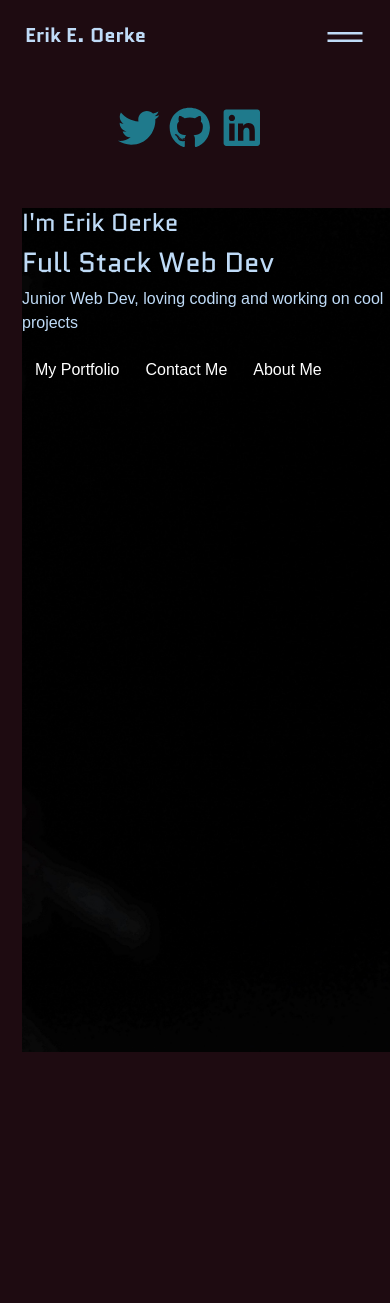
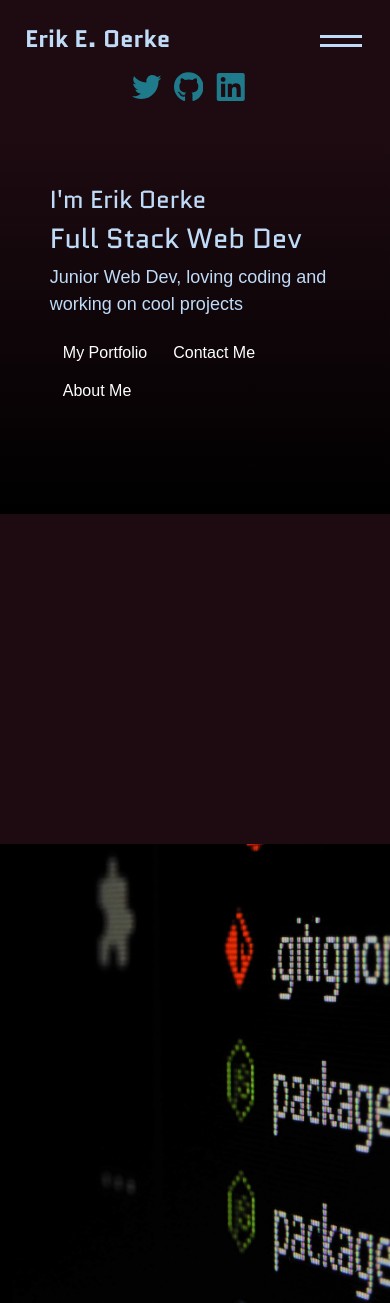
Before and after one commit to eeoerkeedu/eeo-Portfolio-mk3, a React (Create React App) app in the folder client/: page / in a window 390 px wide. Shown: the top 1303 px of the page. Before the commit the page ends 1052 px from the top, so only its background shows below. Built offline with nearby package versions, Linux system fonts and the light colour scheme; a web font is replaced by a local one.

Commit message:
more modification to the home page

```diff
--- a/client/src/App.js
+++ b/client/src/App.js
@@ -4,7 +4,7 @@ import "./App.css";
 
 import { Socialicons } from "./components/socialIcons";
 import Headermain from "./components/header";
-import Home from "./pages/home";
+import Home from "./pages/Home/Home";
 
 function App() {
 	return (
--- a/client/src/components/header/index.js
+++ b/client/src/components/header/index.js
@@ -90,8 +90,6 @@ const Headermain = () => {
 				</div>
 			</header>
 			<div className="br-top"></div>
-
-			<div className="br-left"></div>
 		</>
 	);
 };
--- a/client/src/components/header/style.css
+++ b/client/src/components/header/style.css
@@ -28,7 +28,7 @@
 	margin: 0;
 	border: unset;
 	background: var(--primary-color);
-	font-size: 1.25rem;
+	font-size: 1.5rem;
 	font-family: var(--headers-font-family);
 	color: var(--text-color-2);
 	line-height: 2;
@@ -54,7 +54,7 @@
 	top: 0;
 	height: 10px;
 	left: 0;
-	width: 100%;
+	width: 100vw;
 }
 
 .br-bottom {
--- a/client/src/components/socialIcons/index.js
+++ b/client/src/components/socialIcons/index.js
@@ -4,6 +4,7 @@ import { FaGithub, FaTwitter, FaLinkedin } from "react-icons/fa";
 
 export const Socialicons = (params) => {
 	return (
+		<div className="socials">
 			<div className="stick_follow_icon">
 				<ul>
 					{"https://twitter.com/Littletzar" && (
@@ -44,5 +45,6 @@ export const Socialicons = (params) => {
 					)}
 				</ul>
 			</div>
+		</div>
 	);
 };
--- a/client/src/components/socialIcons/style.css
+++ b/client/src/components/socialIcons/style.css
@@ -1,5 +1,6 @@
 .socialicons {
 	font-size: 1rem;
+	z-index: 3;
 }
 
 .stick_follow_icon {
@@ -9,6 +10,7 @@
 	height: 200px;
 	position: fixed;
 	margin-top: -100px;
+
 }
 
 .stick_follow_icon ul {
@@ -18,8 +20,9 @@
 }
 
 .stick_follow_icon svg {
-	width: 1.3em;
-	height: 1.3em;
+	width: 2rem;
+	height: 2rem;
+	padding-right: 2%;
 	fill: var(--text-color)
 }
 
@@ -65,8 +68,8 @@
 		display: flex;
 		flex-direction: row-reverse;
 		justify-content: center;
-		padding: 40px 0;
 		align-items: center;
+		background-color: #1E0B11;
 	}
 
 	.stick_follow_icon p {
--- a/client/src/index.css
+++ b/client/src/index.css
@@ -4,7 +4,7 @@
 	--secondary-color: #053C5E;
 	--text-color: #1F7A8C;
 	--text-color-2: #BFDBF7;
-	--overlay-color: rgb(12 12 12 / 63%);
+	--overlay-color: rgb(12, 12, 12);
 	--headers-font-family: 'Quantico', sans-serif;
 	--text-font-family: 'Signika Negative',	sans-serif;
 }
@@ -25,8 +25,6 @@ body {
 	-webkit-font-smoothing: antialiased;
 	-moz-osx-font-smoothing: grayscale;
 	padding-top: 60px;
-	border-left: 10px solid var(--primary-color);
-	border-right: 10px solid var(--primary-color);
 }
 
 ul {
--- a/client/src/pages/Home.css
+++ /dev/null
@@ -1,26 +0,0 @@
-.bg {
-	height: 100vh;
-	width: 100vw;
-	background: url("../img/gabriel-heinzer-EUzk9BIEq6M-unsplash.jpg");
-	position: absolute;
-	z-index: 0;
-	background-position: left;
-	background-repeat: no-repeat;
-	background-size: cover;
-}
-
-.btn {
-	color: white;
-}
-
-.btn:hover {
-	color: var(--text-color);
-	transition: 0.5s ease-in-out;
-}
-
-#home {
-	position:absolute;
-	z-index: 1;
-	color: var(--text-color-2);
-	font-family: var(--text-font-family);
-}
--- /dev/null
+++ b/client/src/pages/Home/Home.css
@@ -0,0 +1,56 @@
+html { background-color: black;}
+
+.bg {
+	height: 100vh;
+	width:160%;
+	background-image: url("../../img/gabriel-heinzer-EUzk9BIEq6M-unsplash.jpg");
+	position: absolute;
+	z-index: 0;
+	background-position: center;
+	background-repeat: no-repeat;
+	background-size: cover;
+	margin: 10%;
+	opacity: 0.9;
+}
+
+.btn {
+	color: white;
+}
+
+.btn:hover {
+	color: var(--text-color);
+	transition: 0.5s ease-in-out;
+}
+
+.text {
+	font-size: large;
+	width: 50vw;
+	z-index: 2;
+	margin-left: 20%;
+	padding: 15%;
+	background: #1E0B11;
+	background: linear-gradient(180deg, rgba(30, 11, 17, 1) 0%, rgba(0, 0, 0, 1) 100%);
+}
+
+#home {
+	position:absolute;
+	color: var(--text-color-2);
+	font-family: var(--text-font-family);
+}
+
+@media only screen and (max-width: 991px) {
+	.bg {
+		margin: 0%;
+		background-position: top;
+		z-index: -1;
+		width:110%;
+
+	}
+	.text {
+		margin-left: -5%;
+		/* padding: 15%; */
+		width:auto;
+		background: #1E0B11;
+		background: linear-gradient(180deg, rgba(30, 11, 17, 1) 0%, rgba(0, 0, 0, 1) 100%);
+	}
+}
--- /dev/null
+++ b/client/src/pages/Home/Home.js
@@ -0,0 +1,49 @@
+import { Link } from "react-router-dom";
+import "./Home.css";
+
+const Home = () => {
+	const introdata = {
+		title: "I'm Erik Oerke",
+		description: "Junior Web Dev, loving coding and working on cool projects",
+	};
+
+	return (
+		<main>
+			<div>
+				<section id="home" className="home">
+					<div className="intro_sec d-block d-lg-flex align-items-center">
+						<div className="text h-100 d-lg-flex justify-content-center">
+							<div className="align-self-center ">
+								<div className="intro mx-auto">
+									<h2 className="mb-1x">{introdata.title}</h2>
+									<h1 className="fluidz-48 mb-1x">Full Stack Web Dev</h1>
+									<p className="mb-1x">{introdata.description}</p>
+									<div className="intro_btn-action pb-5">
+										<Link to="/portfolio" className="text_2">
+											<div id="button_p" className="ac_btn btn">
+												My Portfolio
+											</div>
+										</Link>
+										<Link to="/contact">
+											<div id="button_h" className="ac_btn btn">
+												Contact Me
+											</div>
+										</Link>
+										<Link to="/contact">
+											<div id="button_k" className="ac_btn btn">
+												About Me
+											</div>
+										</Link>
+									</div>
+								</div>
+							</div>
+						</div>
+						<div className="bg"></div>
+					</div>
+				</section>
+			</div>
+		</main>
+	);
+};
+
+export default Home;
--- a/client/src/pages/home.js
+++ /dev/null
@@ -1,50 +0,0 @@
-import { Link } from "react-router-dom";
-import "./Home.css";
-
-const Home = () => {
-	const introdata = {
-		title: "I'm Erik Oerke",
-		description: "Junior Web Dev, loving coding and working on cool projects",
-	};
-
-	return (
-		<main>
-			<div>
-				<section id="home" className="home">
-					<div className="intro_sec d-block d-lg-flex align-items-center ">
-						<div className="bg">
-							<div className="text order-2 order-lg-1 h-100 d-lg-flex justify-content-center">
-								<div className="align-self-center ">
-									<div className="intro mx-auto">
-										<h2 className="mb-1x">{introdata.title}</h2>
-										<h1 className="fluidz-48 mb-1x">Full Stack Web Dev</h1>
-										<p className="mb-1x">{introdata.description}</p>
-										<div className="intro_btn-action pb-5">
-											<Link to="/portfolio" className="text_2">
-												<div id="button_p" className="ac_btn btn">
-													My Portfolio
-												</div>
-											</Link>
-											<Link to="/contact">
-												<div id="button_h" className="ac_btn btn">
-													Contact Me
-												</div>
-											</Link>
-											<Link to="/contact">
-												<div id="button_k" className="ac_btn btn">
-													About Me
-												</div>
-											</Link>
-										</div>
-									</div>
-								</div>
-							</div>
-						</div>
-					</div>
-				</section>
-			</div>
-		</main>
-	);
-};
-
-export default Home;
```
Lines whose indentation alone changed are shown as unchanged.
